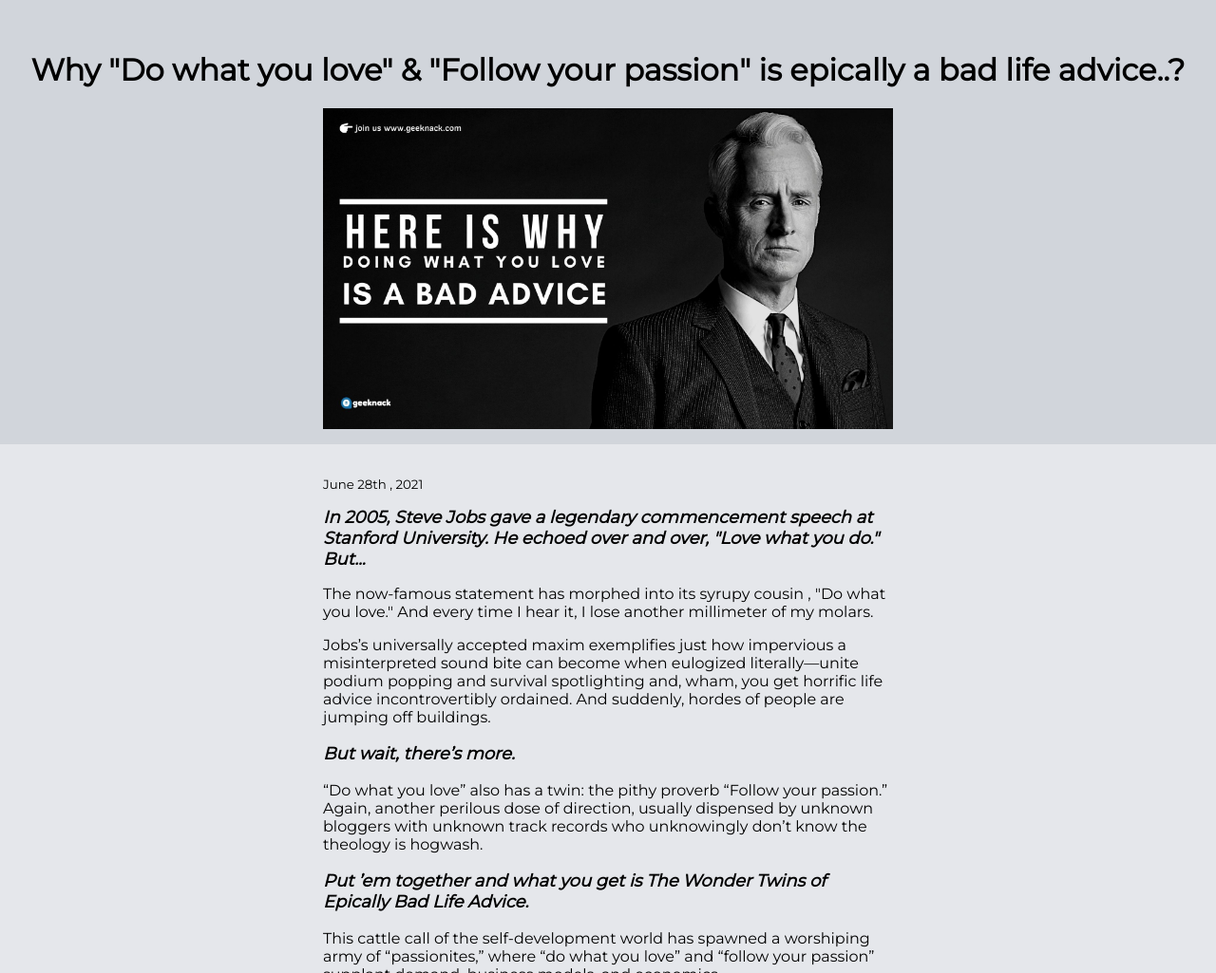
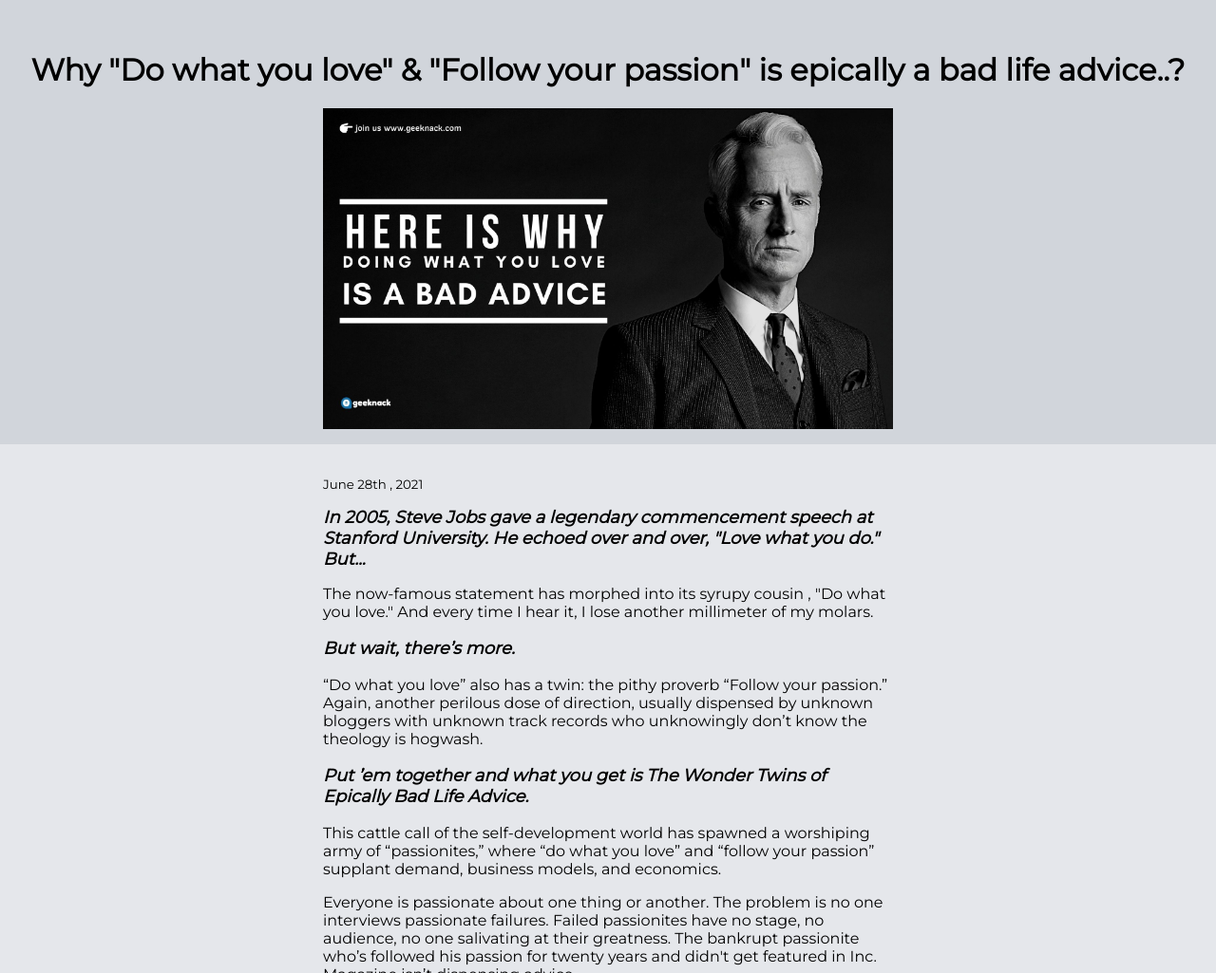
Before and after one commit to sacchubaranwal/myBlog-1, a plain HTML site: page index.html in a window 1280 px wide. Shown: the part 75-1100 px from the top of the page at 95% size. Drawn offline with Linux system fonts and the light colour scheme.

Commit message:
Update index.html

```diff
--- a/index.html
+++ b/index.html
@@ -32,12 +32,6 @@
          <h1 class="highlight">In 2005, Steve Jobs gave a legendary commencement speech at Stanford University. He echoed over and over, "Love what you do." But...</h1>
 
          <p>The now-famous statement has morphed into its syrupy cousin , "Do what you love." And every time I hear it, I lose another millimeter of my molars.</p>
-
-         <p>Jobs’s universally accepted maxim exemplifies just how impervious a
-            misinterpreted sound bite can become when eulogized literally—unite podium
-            popping and survival spotlighting and, wham, you get horrific life advice
-            incontrovertibly ordained. And suddenly, hordes of people are jumping off
-            buildings.</p>
 
             <p class="highlight">But wait, there’s more.</p>
 
```
